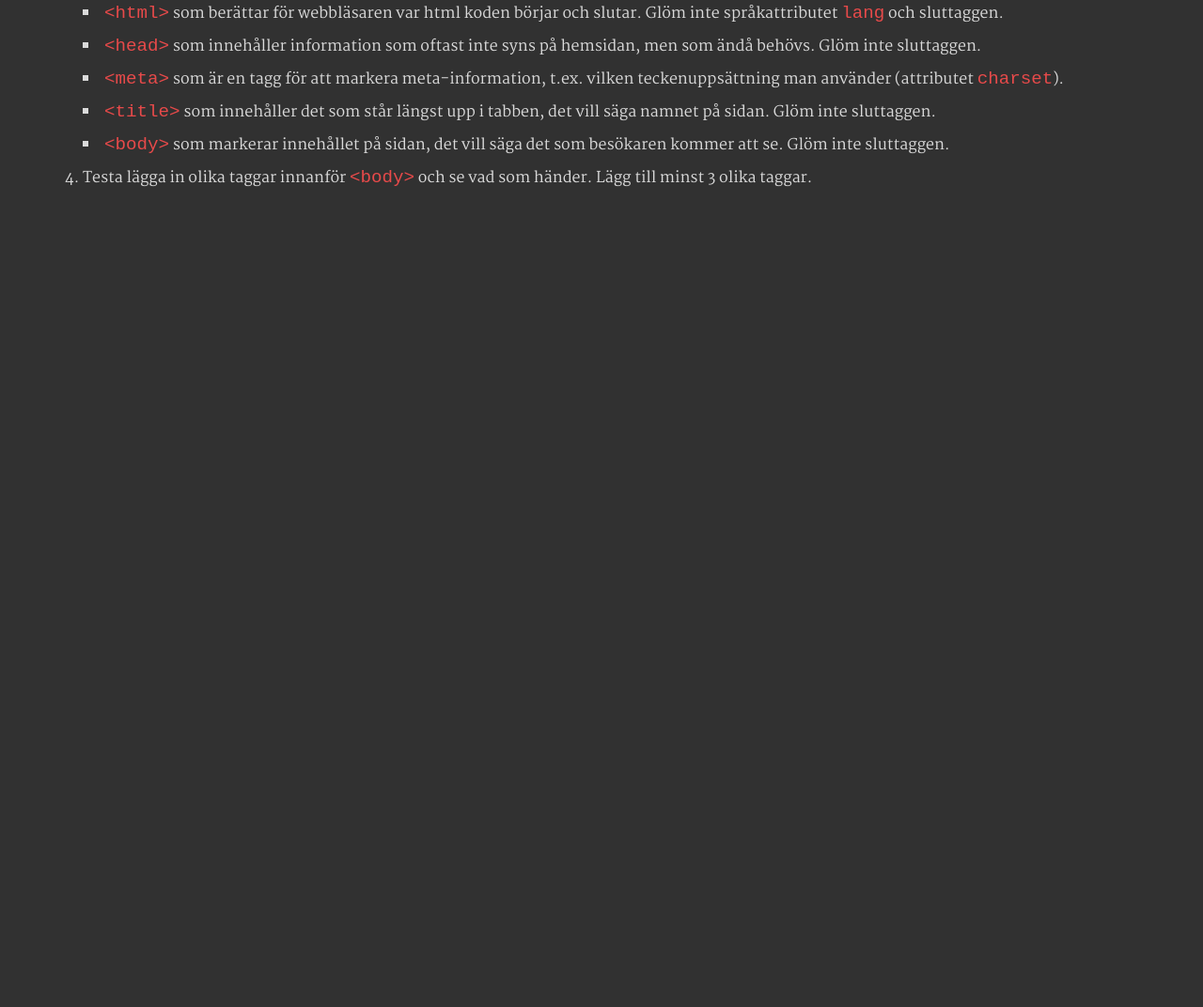
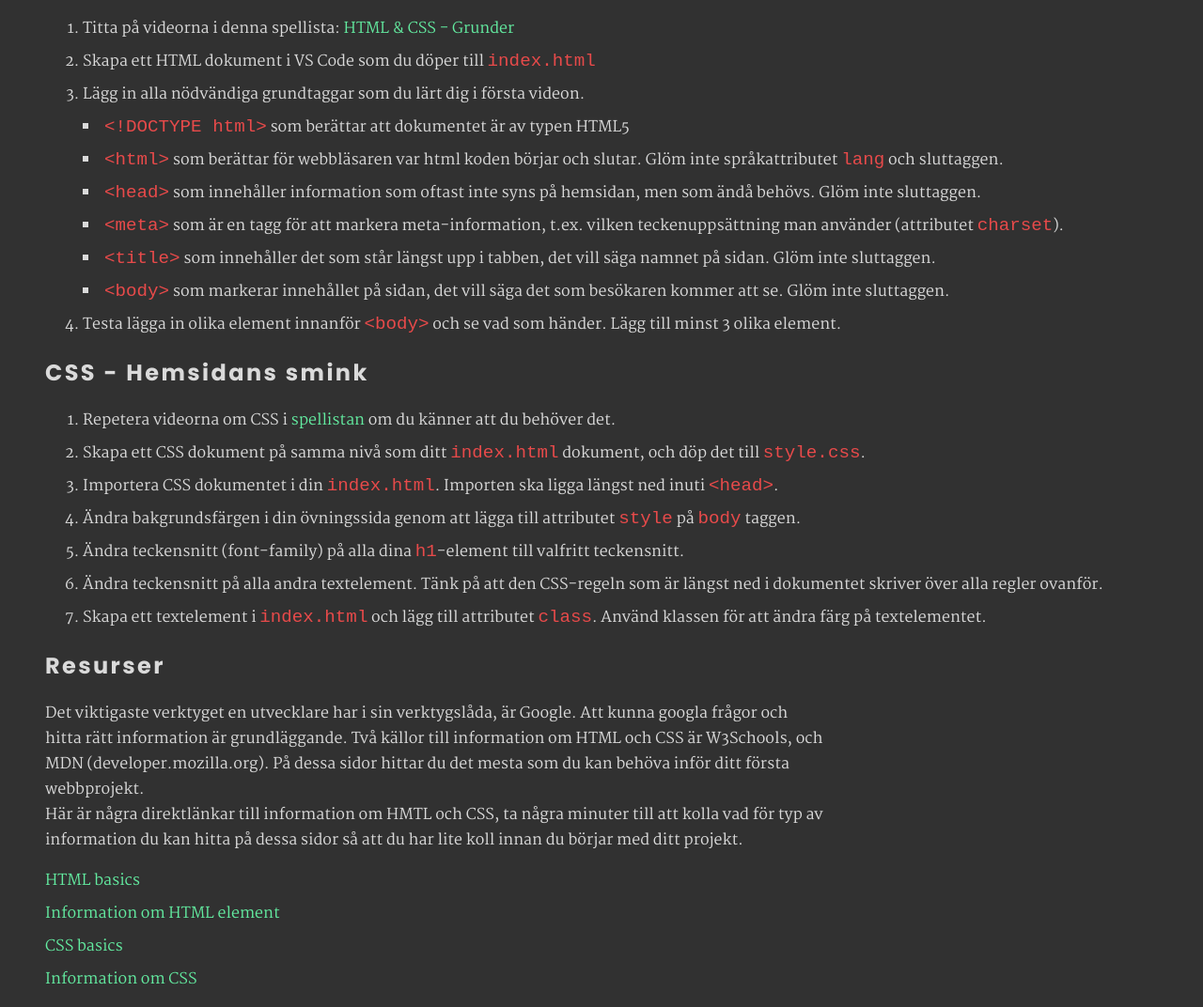
Before and after one commit to jonssons-io/thor-internship, a plain HTML site: page html.html in a window 1280 px wide. Shown: the part 344-1416 px from the top of the page at 94% size. Before the commit the page ends 800 px from the top, so only its background shows below. Drawn offline with Linux system fonts and the light colour scheme.

Commit message:
Added CSS exercise

```diff
--- a/html.html
+++ b/html.html
@@ -25,7 +25,9 @@
 			</ul>
 		</nav>
 		<div class="main-content-container">
-			<h1>HTML - Hemsidans skelett</h1>
+			<h1>HTML & CSS</h1>
+            <p style="width: 80ch">Varje hemsida är uppbyggd av HTML, HyperText Markup Language, och CSS (Cascading Style Sheets). HTML är webbsidans skelett medan CSS är utseendet på sidan, t.ex. färg, position, mellanrum och teckensnitt.</p>
+            <h2>HTML - Hemsidans skelett</h2>
             <ol>
                 <li>Titta på videorna i denna spellista: <a href="https://www.youtube.com/watch?v=8Xp413bo2j4&list=PLuc3JXzcNTZSYxj8Q32SIbR7wt7fgi7of" />HTML & CSS - Grunder</a></li>
                 <li>Skapa ett HTML dokument i VS Code som du döper till <code>index.html</code></li>
@@ -38,8 +40,46 @@
                     <li><code>&lttitle&gt</code> som innehåller det som står längst upp i tabben, det vill säga namnet på sidan. Glöm inte sluttaggen.</li>
                     <li><code>&ltbody&gt</code> som markerar innehållet på sidan, det vill säga det som besökaren kommer att se. Glöm inte sluttaggen.</li>
                 </ul>
-                <li>Testa lägga in olika taggar innanför <code>&ltbody&gt</code> och se vad som händer. Lägg till minst 3 olika taggar.</li>
+                <li>Testa lägga in olika element innanför <code>&ltbody&gt</code> och se vad som händer. Lägg till minst 3 olika element.</li>
             </ol>
+            <h2>CSS - Hemsidans smink</h2>
+            <ol>
+                <li>
+                    Repetera videorna om CSS i <a href="https://www.youtube.com/watch?v=8Xp413bo2j4&list=PLuc3JXzcNTZSYxj8Q32SIbR7wt7fgi7of">spellistan</a> om du känner att du behöver det.
+                </li>
+                <li>
+                    Skapa ett CSS dokument på samma nivå som ditt <code>index.html</code> dokument, och döp det till <code>style.css</code>.
+                </li>
+                <li>
+                    Importera CSS dokumentet i din <code>index.html</code>. Importen ska ligga längst ned inuti <code>&lthead&gt</code>.
+                </li>
+                <li>
+                    Ändra bakgrundsfärgen i din övningssida genom att lägga till attributet <code>style</code> på <code>body</code> taggen.
+                </li>
+                <li>
+                    Ändra teckensnitt (font-family) på alla dina <code>h1</code>-element till valfritt teckensnitt.
+                </li>
+                <li>
+                    Ändra teckensnitt på alla andra textelement. Tänk på att den CSS-regeln som är längst ned i dokumentet skriver över alla regler ovanför.
+                </li>
+                <li>Skapa ett textelement i <code>index.html</code> och lägg till attributet <code>class</code>. Använd klassen för att ändra färg på textelementet.</li>
+            </ol>
+            <h2>Resurser</h2>
+            <p style="width: 80ch">Det viktigaste verktyget en utvecklare har i sin verktygslåda, är Google. Att kunna googla frågor och hitta rätt information är grundläggande. Två källor till information om HTML och CSS är W3Schools, och MDN (developer.mozilla.org). På dessa sidor hittar du det mesta som du kan behöva inför ditt första webbprojekt. <br> Här är några direktlänkar till information om HMTL och CSS, ta några minuter till att kolla vad för typ av information du kan hitta på dessa sidor så att du har lite koll innan du börjar med ditt projekt.</p>
+            <ul>
+                <li>
+                    <a href="https://developer.mozilla.org/en-US/docs/Learn/Getting_started_with_the_web/HTML_basics">HTML basics</a>
+                </li>
+                <li>
+                    <a href="https://www.w3schools.com/html/default.asp">Information om HTML element</a>
+                </li>
+                <li>
+                    <a href="https://developer.mozilla.org/en-US/docs/Learn/Getting_started_with_the_web/CSS_basics">CSS basics</a>
+                </li>
+                <li>
+                    <a href="https://www.w3schools.com/css/default.asp">Information om CSS</a>
+                </li>
+            </ul>
 		</div>
 	</body>
 </html>
```
